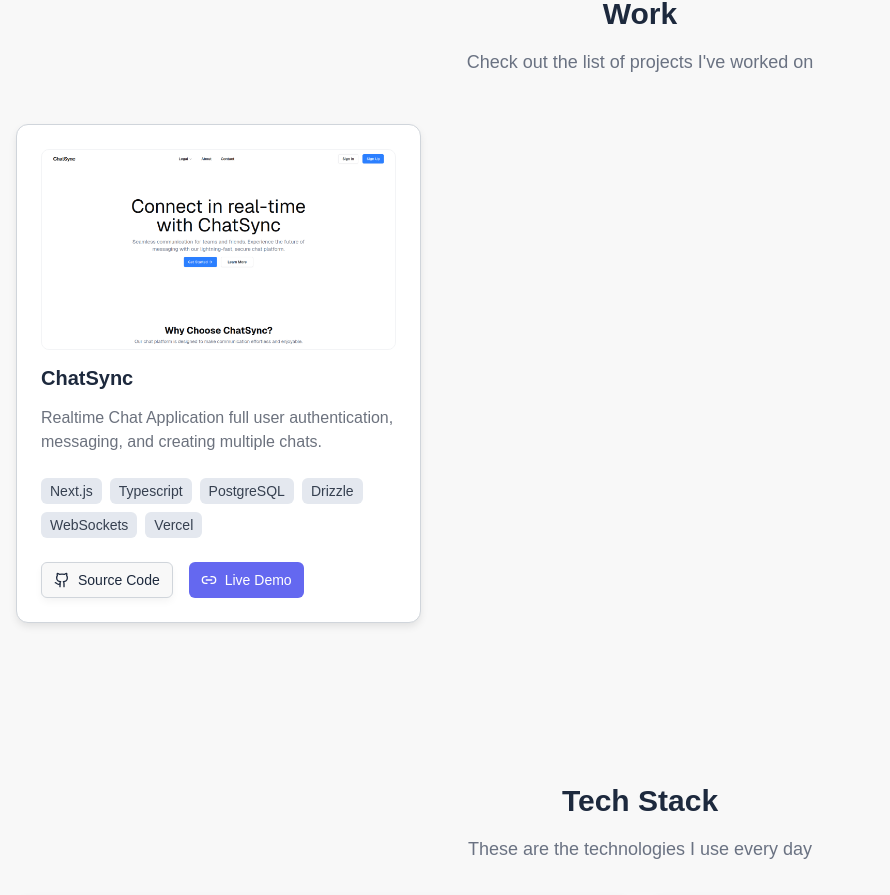
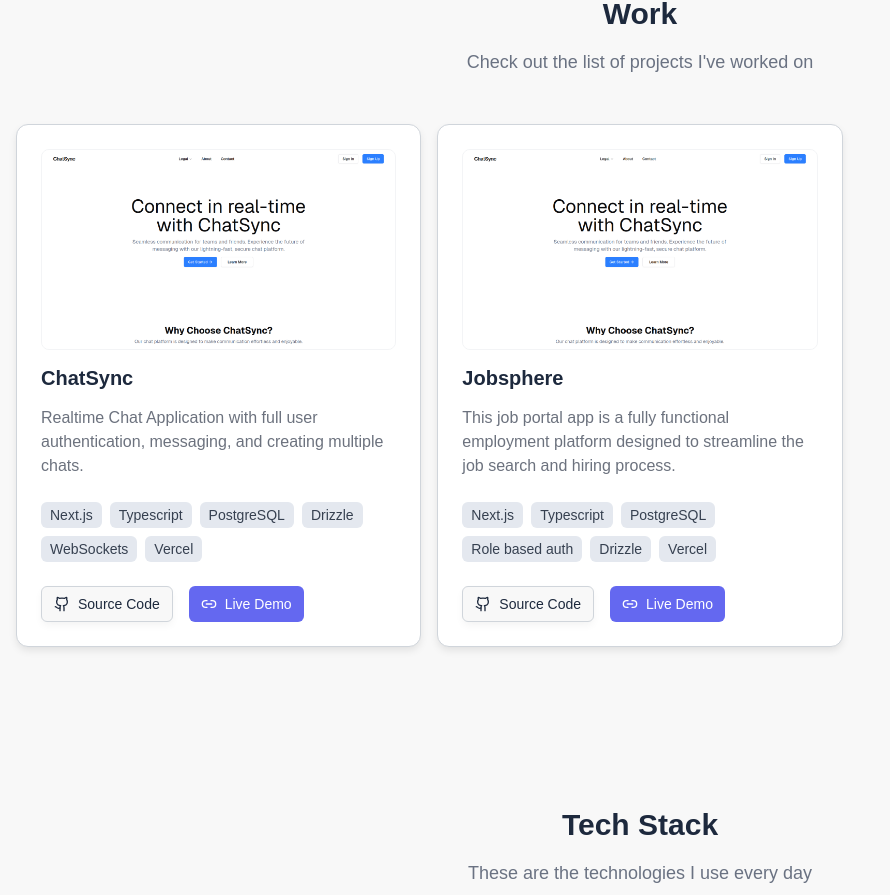
Before and after one commit to bilelhamitouche/portfolio-website, a Next.js app: page / in a window 1280 px wide. Shown: the part 1096-1991 px from the top of the page, without its empty margins (0-890 px from the left). Built offline with nearby package versions, Linux system fonts and the light colour scheme; a web font is replaced by a local one.

Commit message:
add jobsphere project

```diff
--- a/components/Projects.tsx
+++ b/components/Projects.tsx
@@ -26,7 +26,7 @@
       <div className="grid grid-cols-1 gap-4 md:grid-cols-2 lg:grid-cols-3">
         <ProjectCard
           title="ChatSync"
-          description="Realtime Chat Application full user authentication, messaging, and creating multiple chats."
+          description="Realtime Chat Application with full user authentication, messaging, and creating multiple chats."
           demoLink="https://chatsync-dusky.vercel.app"
           githubLink="https://github.com/bilelhamitouche/chatsync"
           imageUrl="/ChatSync.png"
@@ -39,6 +39,21 @@
             "Vercel",
           ]}
         />
+        <ProjectCard
+          title="Jobsphere"
+          description="This job portal app is a fully functional employment platform designed to streamline the job search and hiring process."
+          demoLink="https://jobsphere-eight.vercel.app"
+          githubLink="https://github.com/bilelhamitouche/jobsphere"
+          imageUrl="/ChatSync.png"
+          stack={[
+            "Next.js",
+            "Typescript",
+            "PostgreSQL",
+            "Role based auth",
+            "Drizzle",
+            "Vercel",
+          ]}
+        />
       </div>
     </motion.section>
   );
```
